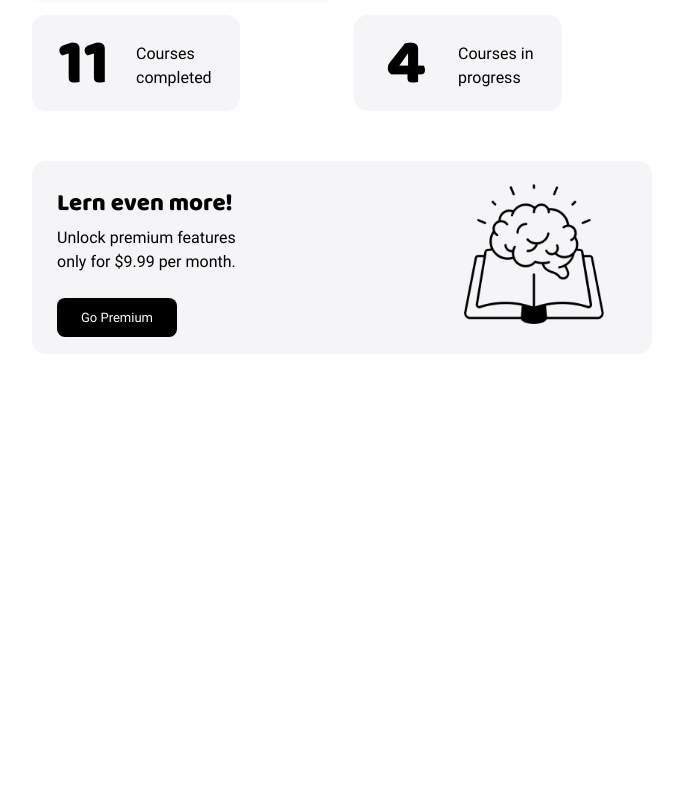
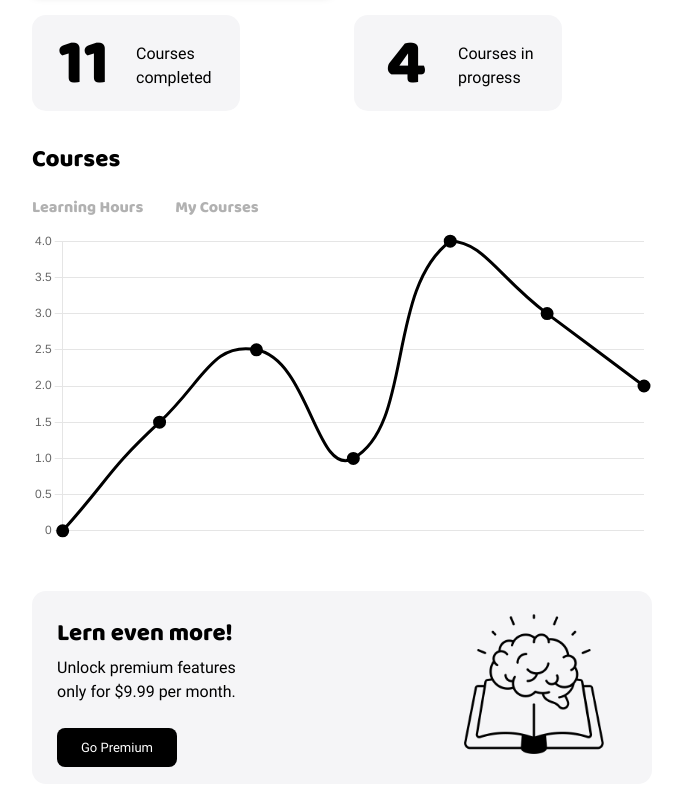
Before and after one commit to Taraskiiin/react-sc, a React (Create React App) app: page / in a window 1280 px wide. Shown: the part 1162-1962 px from the top of the page, without its empty margins (298-980 px from the left). Before the commit the page ends 1532 px from the top, so only its background shows below. Built offline with nearby package versions, Linux system fonts and the light colour scheme.

Commit message:
feat: added chart

```diff
--- a/package.json
+++ b/package.json
@@ -6,7 +6,10 @@
     "@testing-library/jest-dom": "^5.16.5",
     "@testing-library/react": "^13.4.0",
     "@testing-library/user-event": "^13.5.0",
+    "chart.js": "^4.3.0",
+    "faker": "^6.6.6",
     "react": "^18.2.0",
+    "react-chartjs-2": "^5.2.0",
     "react-circular-progressbar": "^2.1.0",
     "react-dom": "^18.2.0",
     "react-scripts": "5.0.1",
--- /dev/null
+++ b/src/components/atoms/Chart.js
@@ -0,0 +1,92 @@
+import FilterItem from '../atoms/FilterItem';
+import DefaultTitle from '../atoms/DefaultTitle';
+import styled from 'styled-components';
+import React from 'react';
+import {
+	Chart as ChartJS,
+	CategoryScale,
+	LinearScale,
+	PointElement,
+	LineElement,
+	Title,
+	Tooltip,
+	Legend,
+} from 'chart.js';
+import { Line } from 'react-chartjs-2';
+
+ChartJS.register(
+	CategoryScale,
+	LinearScale,
+	PointElement,
+	LineElement,
+	Title,
+	Tooltip,
+	Legend
+);
+
+export const options = {
+	responsive: true,
+	plugins: {
+		legend: false,
+		title: {
+			display: false,
+		},
+	},
+	scales: {
+		x: {
+			display: false,
+		},
+		y: {
+			display: true,
+		},
+	},
+	borderWidth: 3,
+	padding: 45,
+	tension: 0.5,
+	pointRadius: 5,
+};
+
+const labels = ['mon', 'tue', 'wed', 'thu', 'fri', 'sat', 'sun'];
+
+export const data = {
+	labels,
+	datasets: [
+		{
+			label: 'Dataset 1',
+			data: [0, 1.5, 2.5, 1, 4, 3, 2],
+			borderColor: false,
+			backgroundColor: '#000',
+		},
+	],
+};
+
+const filter = [
+	{ id: '1', label: 'Learning Hours' },
+	{ id: '2', label: 'My Courses' },
+];
+
+const FilterStyled = styled.div`
+	display: grid;
+	grid-template-columns: repeat(4, 1fr);
+	max-width: min-content;
+	gap: 32px;
+	margin: 16px 0 10px 0;
+`;
+
+const ChartStyled = styled.div`
+	margin-top: 30px;
+`;
+
+export default function Chart() {
+	return (
+		<ChartStyled>
+			<DefaultTitle label='Courses' />
+			<FilterStyled>
+				{filter.map((el) => (
+					<FilterItem key={el.id} label={el.label} />
+				))}
+			</FilterStyled>
+			<Line options={options} data={data} />
+		</ChartStyled>
+	);
+}
--- a/src/components/templates/RightPart.js
+++ b/src/components/templates/RightPart.js
@@ -1,4 +1,5 @@
 import SmallBanner from '../atoms/SmallBanner';
+import Chart from '../atoms/Chart';
 import TopPanelRightBlock from '../molecules/TopPanelRightBlock';
 import ProgressBannersBlock from '../molecules/ProgressBannersBlock';
 import styled from 'styled-components';
@@ -25,6 +26,7 @@ export default function RightPart() {
 		<RightPartStyled>
 			<TopPanelRightBlock />
 			<ProgressBannersBlock />
+			<Chart />
 			<SmallBanner
 				title={smallBannerContent.title}
 				content={smallBannerContent.content}
```
Also changed, not shown: 1 other file (tests, documents, lock files or other folders).
